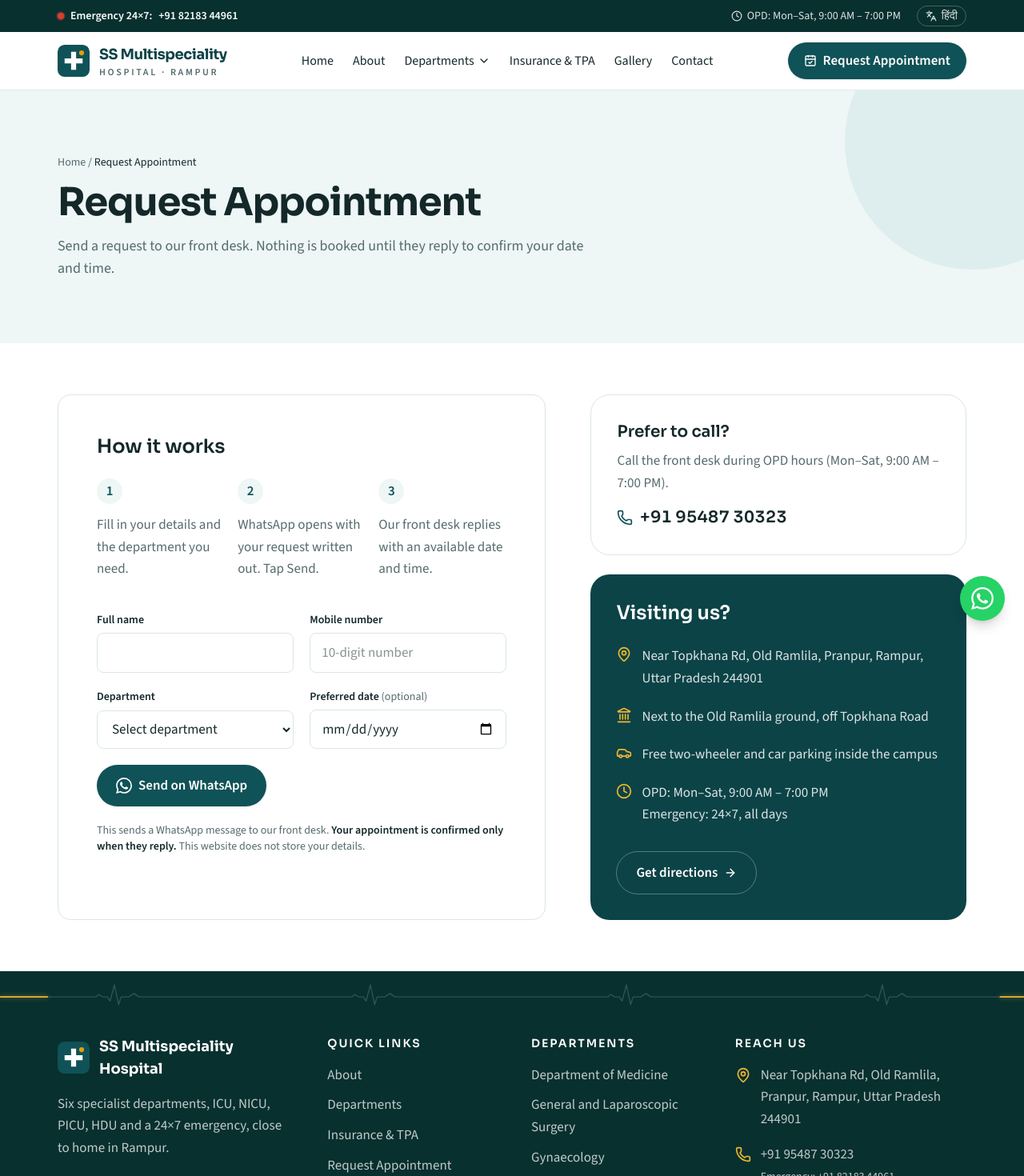
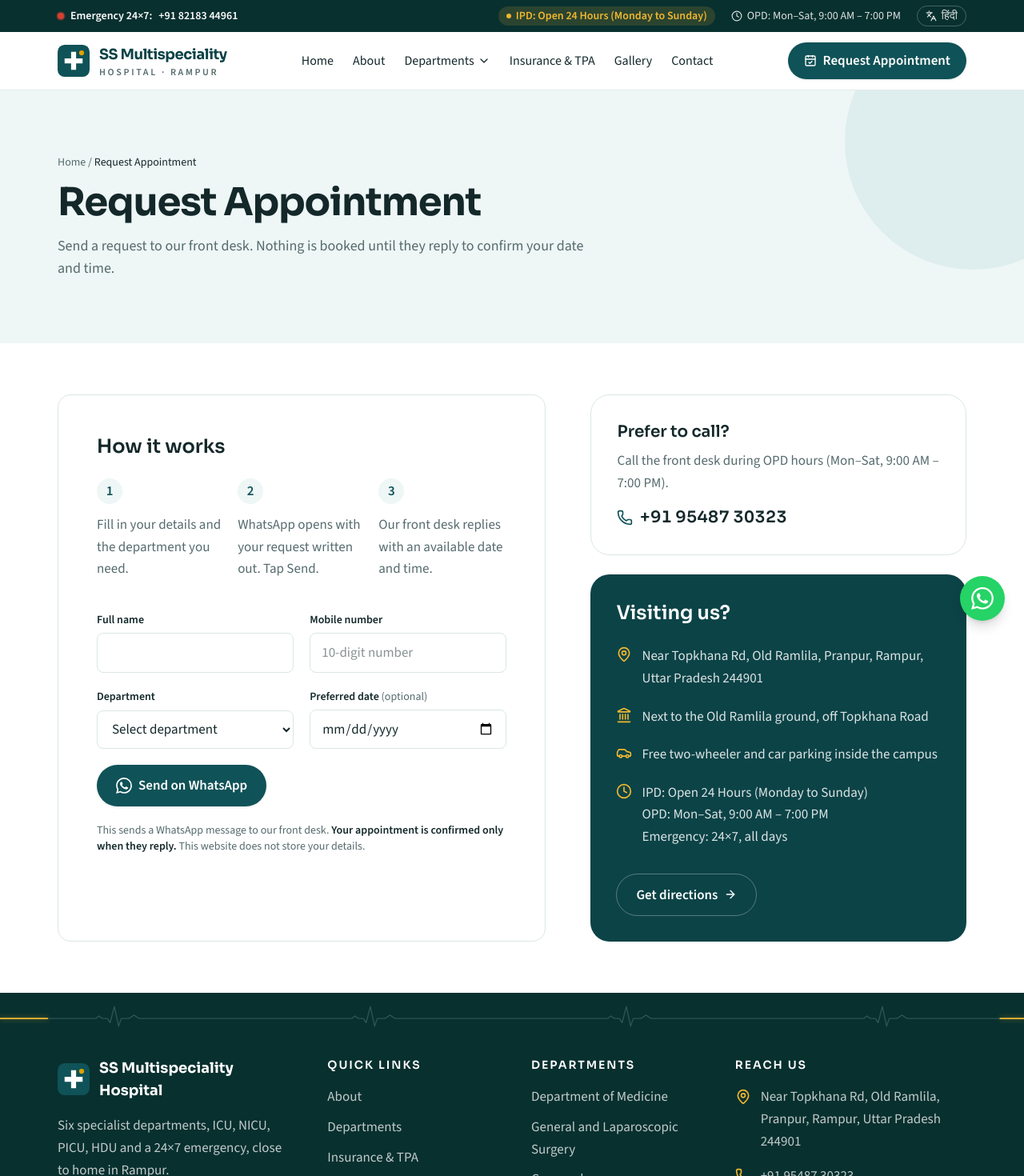
Before and after one commit to krush7789/SS-Multispeciality-Hospital---Test, a React (Vite) app: page /book in a window 1280 px wide. Shown: the top 1470 px of the page at 80% size. Built offline with nearby package versions, Linux system fonts and the light colour scheme.

Commit message:
IPD timings

```diff
--- a/src/data.js
+++ b/src/data.js
@@ -15,6 +15,7 @@ export const hospital = {
   whatsapp: '919548730323',
   email: 'hospitalssmultispeciality@gmail.com',
   opd: 'Mon–Sat, 9:00 AM – 7:00 PM',
+  ipd: 'Open 24 Hours (Monday to Sunday)',
   mapUrl: 'https://www.google.com/maps/search/?api=1&query=' +
     encodeURIComponent('Topkhana Rd, Old Ramlila, Pranpur, Rampur, Uttar Pradesh 244901'),
   socials: { facebook: '#', instagram: '#', youtube: '#' },
--- a/src/i18n.jsx
+++ b/src/i18n.jsx
@@ -7,7 +7,7 @@ const dict = {
     home: 'Home', about: 'About', specialities: 'Departments', tpa: 'Insurance & TPA', criticalCare: 'Critical care',
     gallery: 'Gallery', contact: 'Contact',
     book: 'Request Appointment', emergency: 'Emergency', emergency247: 'Emergency 24×7', call: 'Call', whatsapp: 'WhatsApp',
-    opd: 'OPD', viewAll: 'View all', knowMore: 'Know more',
+    opd: 'OPD', ipd: 'IPD', viewAll: 'View all', knowMore: 'Know more',
     heroEyebrow: 'Multispeciality care in Rampur',
     heroTitle: 'Expert care, close to home.',
     heroText: 'Six specialist departments, ICU, NICU, PICU and HDU care, and a 24×7 emergency team, in the heart of Rampur.',
@@ -25,7 +25,7 @@ const dict = {
     home: 'होम', about: 'हमारे बारे में', specialities: 'विभाग', tpa: 'बीमा और TPA', criticalCare: 'गहन चिकित्सा',
     gallery: 'गैलरी', contact: 'संपर्क',
     book: 'अपॉइंटमेंट का अनुरोध', emergency: 'इमरजेंसी', emergency247: 'इमरजेंसी 24×7', call: 'कॉल', whatsapp: 'व्हाट्सऐप',
-    opd: 'ओपीडी', viewAll: 'सभी देखें', knowMore: 'और जानें',
+    opd: 'ओपीडी', ipd: 'आईपीडी', viewAll: 'सभी देखें', knowMore: 'और जानें',
     heroEyebrow: 'रामपुर में मल्टीस्पेशलिटी इलाज',
     heroTitle: 'बेहतरीन इलाज, आपके पास।',
     heroText: 'छह विशेषज्ञ विभाग, ICU, NICU, PICU और HDU की सुविधा, और 24×7 इमरजेंसी टीम, रामपुर के बीचों-बीच।',
--- a/src/pages/Home.jsx
+++ b/src/pages/Home.jsx
@@ -327,7 +327,7 @@ export function VisitCard() {
         <li className="flex gap-3"><MapPin className="mt-0.5 size-5 shrink-0 text-gold-400" />{hospital.address}</li>
         <li className="flex gap-3"><Landmark className="mt-0.5 size-5 shrink-0 text-gold-400" />{hospital.landmark}</li>
         <li className="flex gap-3"><Car className="mt-0.5 size-5 shrink-0 text-gold-400" />{hospital.parking}</li>
-        <li className="flex gap-3"><Clock className="mt-0.5 size-5 shrink-0 text-gold-400" /><span>{t('opd')}: {hospital.opd}<br />{t('emergency')}: 24×7, all days</span></li>
+        <li className="flex gap-3"><Clock className="mt-0.5 size-5 shrink-0 text-gold-400" /><span>{t('ipd')}: {hospital.ipd}<br />{t('opd')}: {hospital.opd}<br />{t('emergency')}: 24×7, all days</span></li>
       </ul>
       <a href={hospital.mapUrl} target="_blank" rel="noreferrer" className="btn-ghost-light mt-8">{t('directions')} <ArrowRight className="size-4" /></a>
     </div>
--- a/src/ui.jsx
+++ b/src/ui.jsx
@@ -210,7 +210,10 @@ function UtilityBar() {
           {t('emergency247')}: <span className="tabular-nums">{hospital.emergency}</span>
         </a>
         <div className="flex items-center gap-5">
-          <span className="hidden items-center gap-1.5 md:inline-flex"><Clock className="size-3.5" /> {t('opd')}: {hospital.opd}</span>
+          <span className="hidden items-center gap-1.5 whitespace-nowrap rounded-full bg-gold-400/15 px-2.5 py-0.5 font-semibold text-gold-400 md:inline-flex">
+            <span className="size-1.5 rounded-full bg-gold-400" /> {t('ipd')}: {hospital.ipd}
+          </span>
+          <span className="hidden items-center gap-1.5 lg:inline-flex"><Clock className="size-3.5" /> {t('opd')}: {hospital.opd}</span>
           <button onClick={() => setLang(lang === 'en' ? 'hi' : 'en')} className="inline-flex items-center gap-1.5 rounded-full border border-white/25 px-2.5 py-0.5 hover:bg-white/10"
             aria-label={lang === 'en' ? 'हिंदी में देखें' : 'View in English'}>
             <Languages className="size-3.5" /> {lang === 'en' ? 'हिंदी' : 'English'}
```
